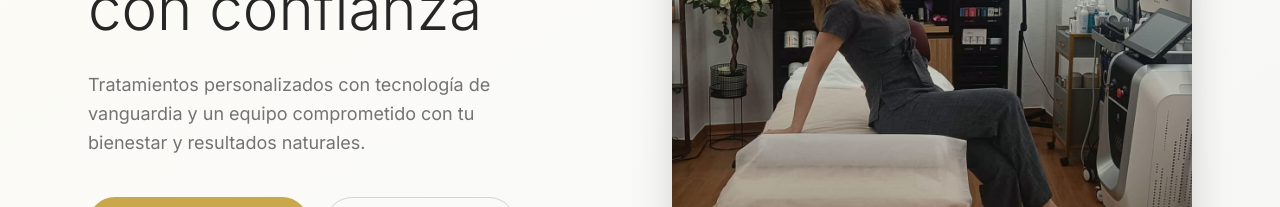
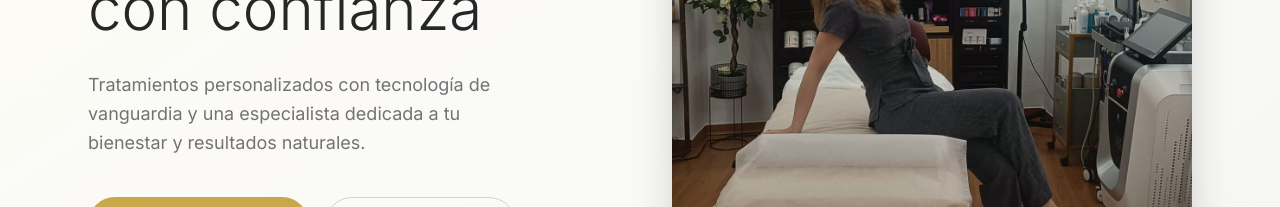
Before and after one commit to lalego/aesthetica-web, a React (Vite) app: page / in a window 1280 px wide. Shown: the part 415-622 px from the top of the page. Built offline with nearby package versions, Linux system fonts and the light colour scheme; no server answers; the database is empty; a web font is replaced by a local one.

Commit message:
fix: texto hero sin referencia a equipo

```diff
--- a/src/components/sections/HeroSection.tsx
+++ b/src/components/sections/HeroSection.tsx
@@ -23,8 +23,8 @@ export const HeroSection = ({ onBookingClick }: HeroSectionProps) => {
           </h1>
 
           <p className="text-lg text-neutral-500 leading-relaxed max-w-md">
-            Tratamientos personalizados con tecnología de vanguardia y un equipo
-            comprometido con tu bienestar y resultados naturales.
+            Tratamientos personalizados con tecnología de vanguardia y una especialista
+            dedicada a tu bienestar y resultados naturales.
           </p>
 
           <div className="flex flex-wrap gap-4 pt-2">
```
